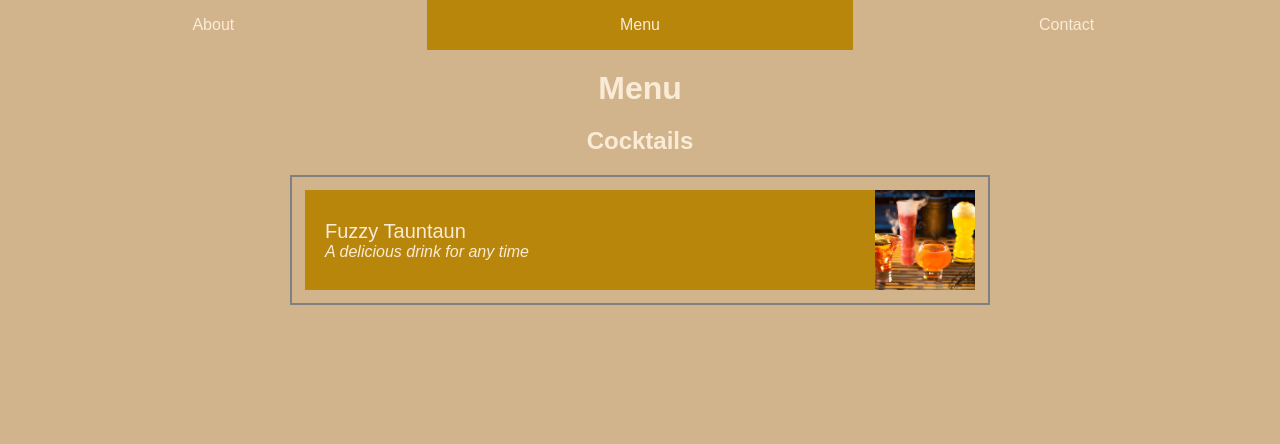
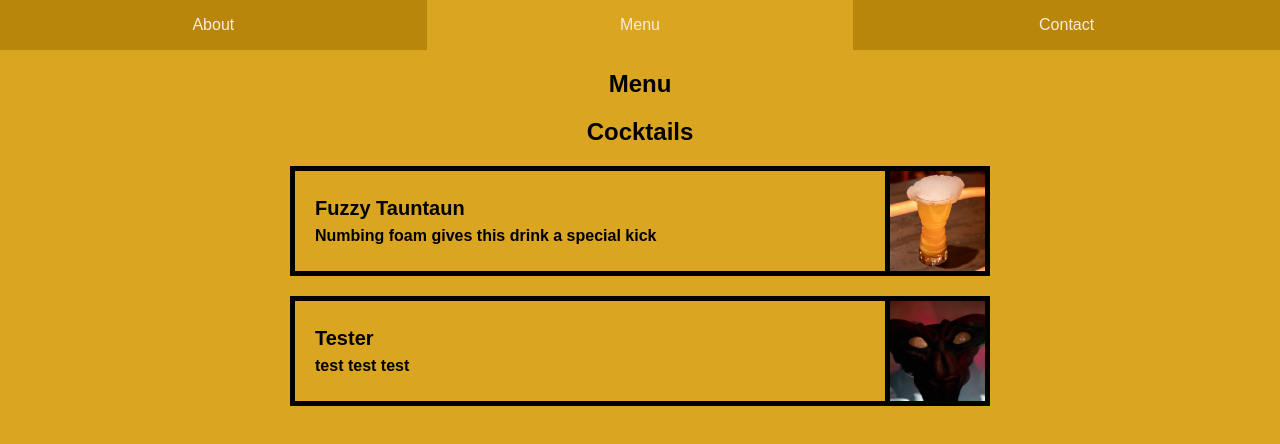
Before and after one commit to CutlerSheridan/restaurant, a website built with webpack: page dist/index.html in a window 1280 px wide. Both pictures are taken after a click on the element "Menu". Built offline with nearby package versions, Linux system fonts and the light colour scheme.

Commit message:
0.3.1 Style Menu; convert Menu to JS

```diff
--- a/src/home-content.js
+++ b/src/home-content.js
@@ -65,7 +65,7 @@ const createHome = () => {
     }
     gridContainer.append(fragment, testimonials);
 
-    const homeContainer = document.createElement("div");
+    const homeContainer = document.createElement("section");
     homeContainer.classList.add("content-container");
     homeContainer.append(splashTile, photoCaption, gridContainer);
 
--- a/src/index.js
+++ b/src/index.js
@@ -1,4 +1,5 @@
 import createHome from "./home-content";
+import createMenu from "./menu-content";
 import clearDOMBody from "./clear-DOM-body";
 
 const createBase = (() => {
@@ -25,7 +26,6 @@ const createBase = (() => {
     baseContainer.append(header);
     contentBase.append(baseContainer);
     createHome();
-    clearDOMBody();
 })();
 
 const controlTabs = (() => {
@@ -42,6 +42,7 @@ const controlTabs = (() => {
                     createHome();
                     break;
                 case "tab-menu":
+                    createMenu();
                     break;
                 case "tab-contact":
                     break;
--- /dev/null
+++ b/src/menu-content.js
@@ -0,0 +1,53 @@
+import fuzzyTauntaun from "./menu-images/fuzzy-tauntaun.jpg";
+
+const createMenu = () => {
+    const menuHeader = document.createElement("h1");
+    menuHeader.classList.add("h1-m");
+    menuHeader.textContent = "Menu";
+    const cocktailsHeader = document.createElement("h2");
+    cocktailsHeader.classList.add("h2-m");
+    cocktailsHeader.textContent = "Cocktails";
+
+    const cocktails = [
+        {
+            name: "Fuzzy Tauntaun",
+            desc: "Numbing foam gives this drink a special kick",
+            pic: fuzzyTauntaun
+        },
+        {
+            name: "Tester",
+            desc: "test test test",
+            pic: "../src/index-images/alien-patron.jpeg"
+        }
+    ];
+    const allMenuItems = document.createElement("div");
+    for (let i = 0; i < cocktails.length; i++) {
+        const menuItem = document.createElement("div");
+        menuItem.classList.add("menu-item-container");
+
+        const menuText = document.createElement("div");
+        menuText.classList.add("menu-text-container");
+        const itemName = document.createElement("p");
+        itemName.classList.add("menu-item-name");
+        itemName.textContent = cocktails[i].name;
+        const itemDesc = document.createElement("p");
+        itemDesc.classList.add("menu-item-desc");
+        itemDesc.textContent = cocktails[i].desc;
+        menuText.append(itemName, itemDesc);
+
+        const itemPic = document.createElement("img");
+        itemPic.classList.add("menu-item-pic");
+        itemPic.src = cocktails[i].pic;
+        menuItem.append(menuText, itemPic);
+
+        allMenuItems.append(menuItem);
+    }
+    const menuContainer = document.createElement("section");
+    menuContainer.classList.add("content-container");
+    menuContainer.append(menuHeader, cocktailsHeader, allMenuItems);
+
+    const baseContainer = document.querySelector(".base-container");
+    baseContainer.after(menuContainer);
+}
+
+export default createMenu;
--- a/styles/style.css
+++ b/styles/style.css
@@ -1,7 +1,7 @@
 :root {
     font-size: 62.5%;
     color: antiquewhite;
-    background-color: tan;
+    background-color: goldenrod;
 }
 * {
     margin: 0;
@@ -29,9 +29,10 @@ header {
     height: 5rem;
     /* border: 1px solid limegreen; */
     text-align: center;
+    background: darkgoldenrod;
 }
 .active-tab {
-    background: darkgoldenrod;
+    background: goldenrod;
 }
 /* -- HEADER END -- */
 
@@ -123,34 +124,38 @@ header {
 .h1-m {
     margin: 2rem;
     text-align: center;
+    color: black;
 }
 .h2-m {
     text-align: center;
+    color: black;
 }
-.menu-item-big-container {
+.menu-item-container {
     margin: 2rem auto;
-    padding: 1.3rem;
     width: 90vw;
     max-width: 70rem;
-    border: 2px solid grey;
+    display: flex;
+    align-items: center;
+    color: black;
+    border: 5px solid black;
 }
-.menu-item-small-container {
+.menu-text-container {
     margin: auto;
-    padding-left: 2rem;
-    display: flex;
-    justify-content: space-between;
-    align-items: center;
-    background: darkgoldenrod;
+    padding: 0 2rem;
+    width: 100%;
+    font-weight: bold;
 }
 .menu-item-name {
     font-size: 2rem;
+    margin-bottom: .7rem;
 }
 .menu-item-desc {
     font-size: 1.6rem;
-    font-style: italic;
+    /* font-style: italic; */
 }
 .menu-item-pic {
     height: 10rem;
     width: 10rem;
     object-fit: cover;
+    border-left: 5px solid black;
 }
```
Also changed, not shown: README.md, dist/1f0926f8062555f257b0.jpg (added), dist/bundle.js, dist/index.html, src/menu-images/fuzzy-tauntaun.jpg (added), 1 other file.
